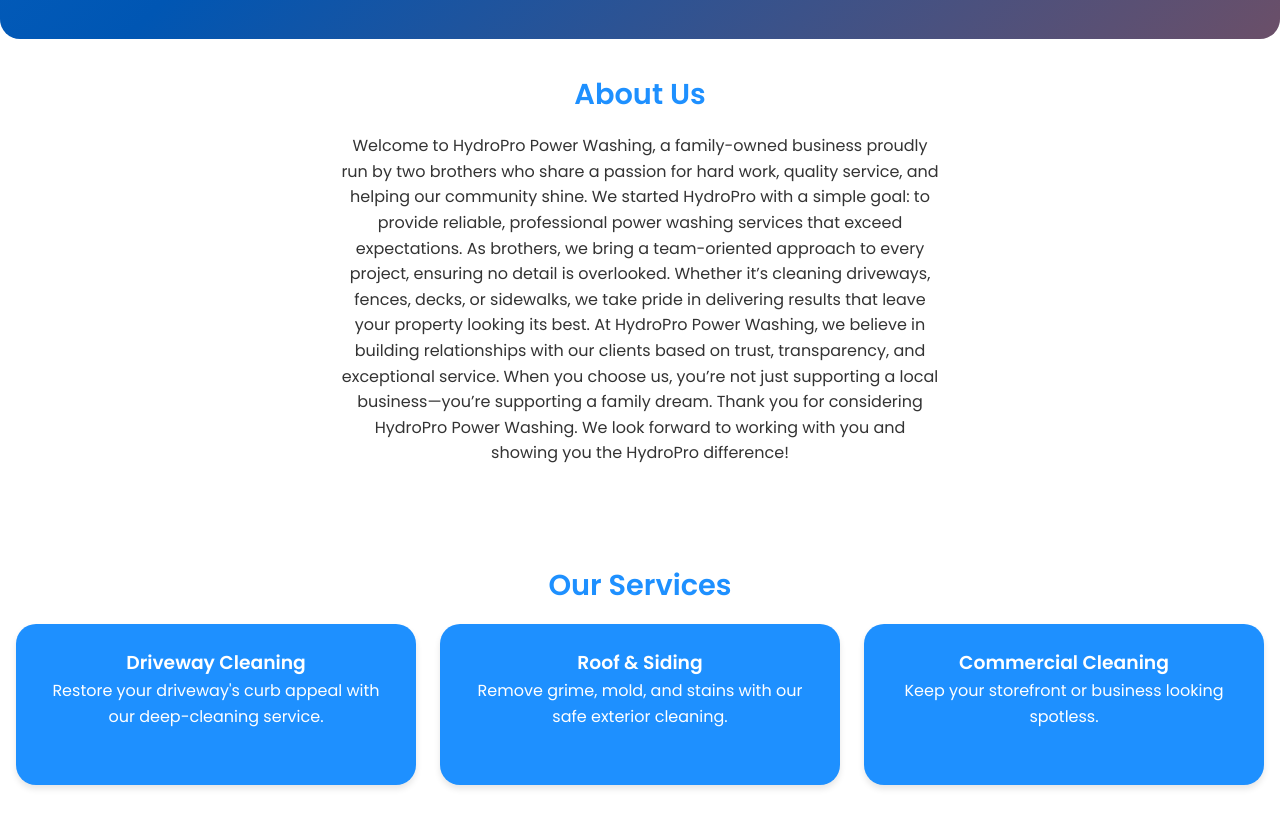
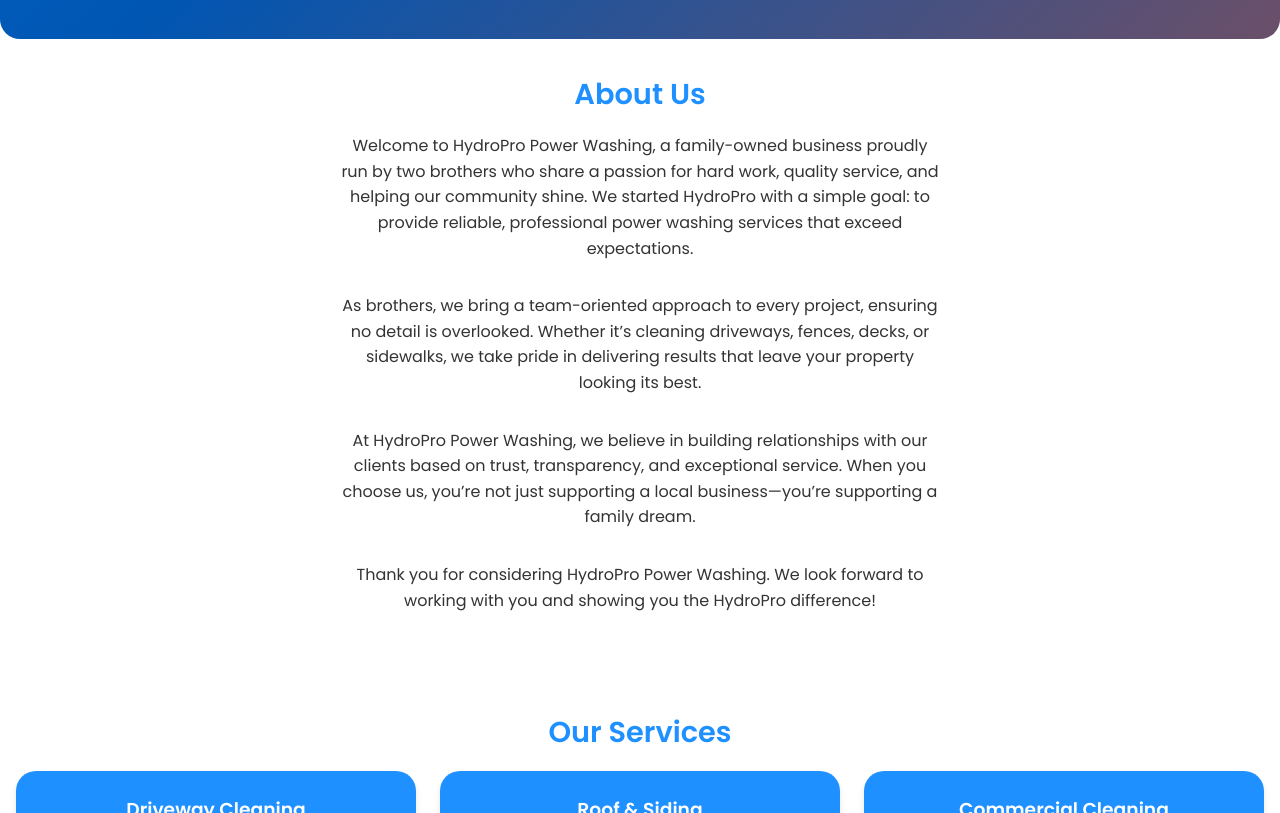
Before and after one commit to Jhindes/PowerWash, a plain HTML site: page index.html in a window 1280 px wide. Shown: the part 740-1553 px from the top of the page. Drawn offline with Linux system fonts and the light colour scheme.

Commit message:
Update index.html

```diff
--- a/index.html
+++ b/index.html
@@ -187,13 +187,21 @@
     <!-- About Us -->
     <div class="section" id="about">
         <h2>About Us</h2>
-        <p>Welcome to HydroPro Power Washing, a family-owned business proudly run by two brothers who share a passion for hard work, quality service, and helping our community shine. We started HydroPro with a simple goal: to provide reliable, professional power washing services that exceed expectations.
+            <p>
+                Welcome to HydroPro Power Washing, a family-owned business proudly run by two brothers who share a passion for hard work, quality service, and helping our community shine. We started HydroPro with a simple goal: to provide reliable, professional power washing services that exceed expectations.
+            </p>
 
-            As brothers, we bring a team-oriented approach to every project, ensuring no detail is overlooked. Whether it’s cleaning driveways, fences, decks, or sidewalks, we take pride in delivering results that leave your property looking its best.
+            <p>
+                As brothers, we bring a team-oriented approach to every project, ensuring no detail is overlooked. Whether it’s cleaning driveways, fences, decks, or sidewalks, we take pride in delivering results that leave your property looking its best.
+            </p>
 
-            At HydroPro Power Washing, we believe in building relationships with our clients based on trust, transparency, and exceptional service. When you choose us, you’re not just supporting a local business—you’re supporting a family dream.
+            <p>
+                At HydroPro Power Washing, we believe in building relationships with our clients based on trust, transparency, and exceptional service. When you choose us, you’re not just supporting a local business—you’re supporting a family dream.
+            </p>
 
-            Thank you for considering HydroPro Power Washing. We look forward to working with you and showing you the HydroPro difference!</p>
+            <p>
+                Thank you for considering HydroPro Power Washing. We look forward to working with you and showing you the HydroPro difference!
+            </p>
     </div>
 
     <!-- Services Section -->
```
